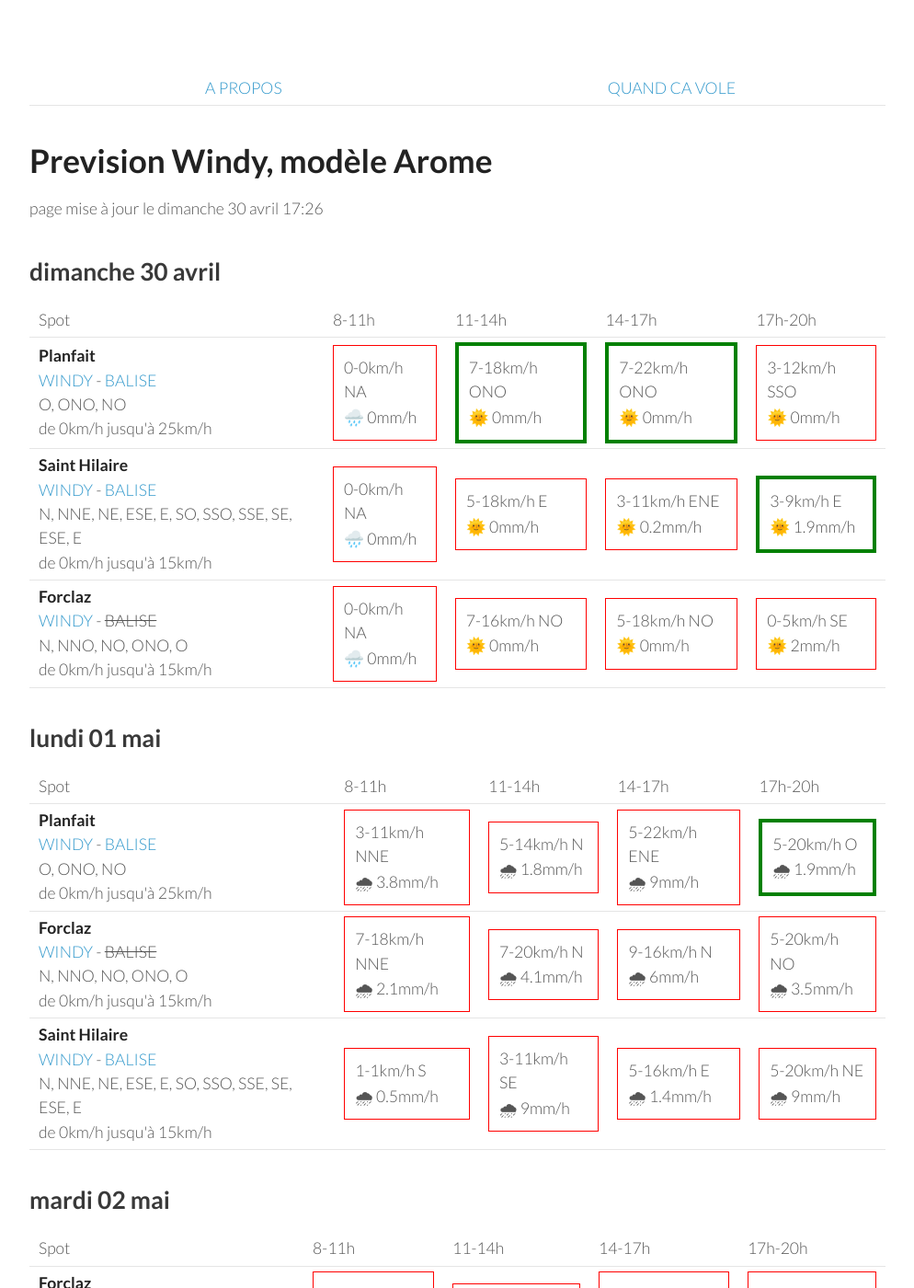
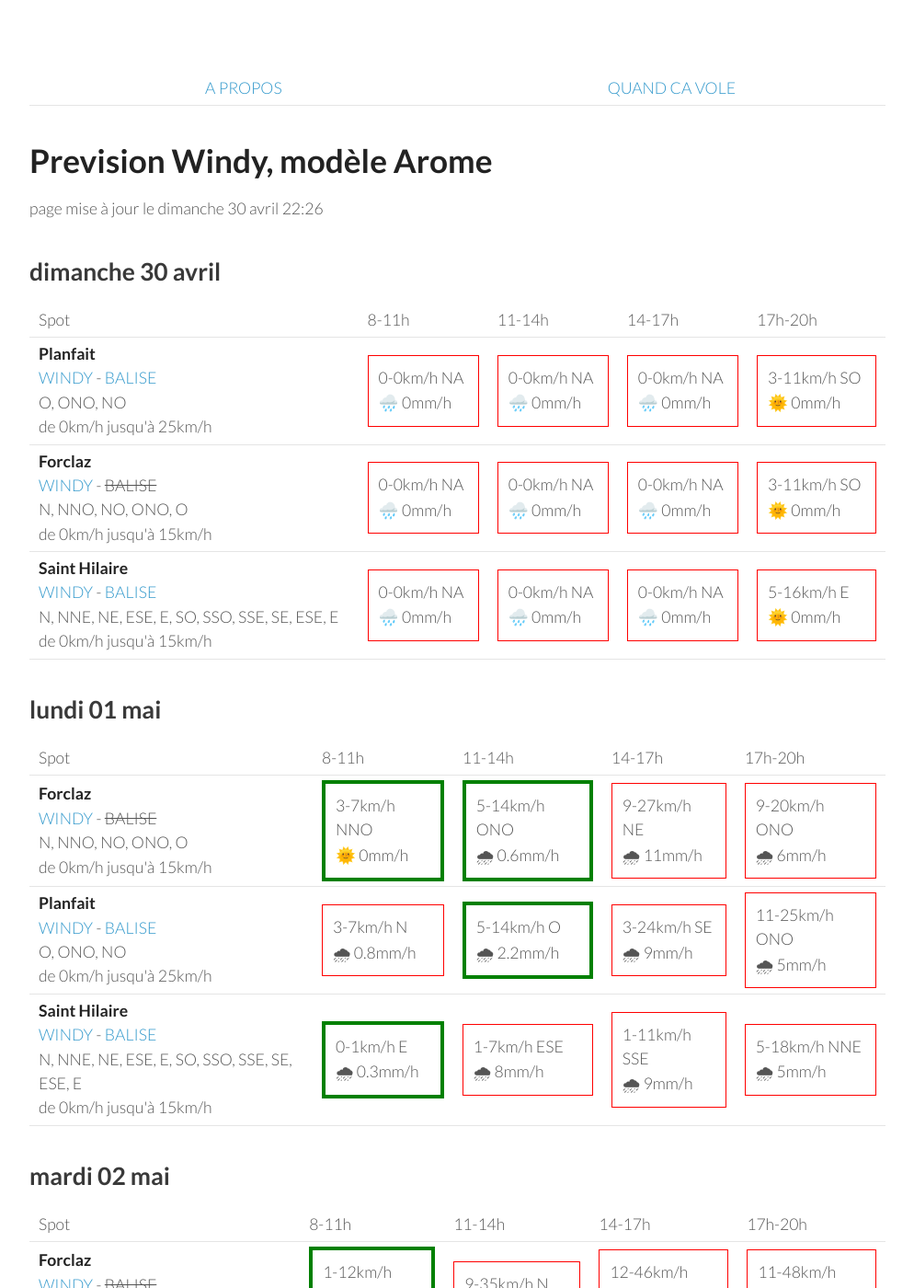
Before and after one commit to parapente-dans-le-nord/parapente-dans-le-nord.github.io, a Jekyll site: the page built from alpes_nord.markdown, in a window 1280 px wide and 1400 px high. Shown: the whole window at 92% size, without its empty margins (26-1020 px from the left). Built offline with Jekyll 4.4.1, drawn with Linux system fonts in a browser that asks for light colours; some of the changed text lies outside the part shown.

Commit message:
update index.markdown

```diff
--- a/alpes_nord.markdown
+++ b/alpes_nord.markdown
@@ -7,7 +7,7 @@ title:  "Tous les spots"
 {: .links}
 
 # Prevision Windy, modèle Arome
-page mise à jour le dimanche 30 avril 17:26
+page mise à jour le dimanche 30 avril 22:26
 
 ## dimanche 30 avril
 
@@ -25,27 +25,27 @@ page mise à jour le dimanche 30 avril 17:26
         <td><strong>Planfait</strong><br><a href="https://windy.com/45.853/6.223?45.415,6.223,8">WINDY</a> - <span class=""><a href="https://www.openwindmap.org/PP496">BALISE</a> </span><br> <span class="vent-favorable">O, ONO, NO</span><br><span class="force-vent">de 0km/h jusqu'à 25km/h</span> </td>
 
             <td><div class="not-flyable"><p>0-0km/h NA</p><p>🌧️ 0mm/h</p></div></td>
-            <td><div class="flyable"><p>7-18km/h ONO</p><p>🌞 0mm/h</p></div></td>
-            <td><div class="flyable"><p>7-22km/h ONO</p><p>🌞 0mm/h</p></div></td>
-            <td><div class="not-flyable"><p>3-12km/h SSO</p><p>🌞 0mm/h</p></div></td>
+            <td><div class="not-flyable"><p>0-0km/h NA</p><p>🌧️ 0mm/h</p></div></td>
+            <td><div class="not-flyable"><p>0-0km/h NA</p><p>🌧️ 0mm/h</p></div></td>
+            <td><div class="not-flyable"><p>3-11km/h SO</p><p>🌞 0mm/h</p></div></td>
+
+    </tr>
+<tr>
+        <td><strong>Forclaz</strong><br><a href="https://windy.com/45.814/6.247?45.375,6.246,8,m:eVwaglz">WINDY</a> - <span class="no-balise"> BALISE </span><br> <span class="vent-favorable">N, NNO, NO, ONO, O</span><br><span class="force-vent">de 0km/h jusqu'à 15km/h</span> </td>
+
+            <td><div class="not-flyable"><p>0-0km/h NA</p><p>🌧️ 0mm/h</p></div></td>
+            <td><div class="not-flyable"><p>0-0km/h NA</p><p>🌧️ 0mm/h</p></div></td>
+            <td><div class="not-flyable"><p>0-0km/h NA</p><p>🌧️ 0mm/h</p></div></td>
+            <td><div class="not-flyable"><p>3-11km/h SO</p><p>🌞 0mm/h</p></div></td>
 
     </tr>
 <tr>
         <td><strong>Saint Hilaire</strong><br><a href="https://windy.com/45.307/5.888?45.087,5.889,9,m:eUFagkX">WINDY</a> - <span class=""><a href="http://www.balisemeteo.com/balise.php?idBalise=61">BALISE</a> </span><br> <span class="vent-favorable">N, NNE, NE, ESE, E, SO, SSO, SSE, SE, ESE, E</span><br><span class="force-vent">de 0km/h jusqu'à 15km/h</span> </td>
 
             <td><div class="not-flyable"><p>0-0km/h NA</p><p>🌧️ 0mm/h</p></div></td>
-            <td><div class="not-flyable"><p>5-18km/h E</p><p>🌞 0mm/h</p></div></td>
-            <td><div class="not-flyable"><p>3-11km/h ENE</p><p>🌞 0.2mm/h</p></div></td>
-            <td><div class="flyable"><p>3-9km/h E</p><p>🌞 1.9mm/h</p></div></td>
-
-    </tr>
-<tr>
-        <td><strong>Forclaz</strong><br><a href="https://windy.com/45.814/6.247?45.375,6.246,8,m:eVwaglz">WINDY</a> - <span class="no-balise"> BALISE </span><br> <span class="vent-favorable">N, NNO, NO, ONO, O</span><br><span class="force-vent">de 0km/h jusqu'à 15km/h</span> </td>
-
             <td><div class="not-flyable"><p>0-0km/h NA</p><p>🌧️ 0mm/h</p></div></td>
-            <td><div class="not-flyable"><p>7-16km/h NO</p><p>🌞 0mm/h</p></div></td>
-            <td><div class="not-flyable"><p>5-18km/h NO</p><p>🌞 0mm/h</p></div></td>
-            <td><div class="not-flyable"><p>0-5km/h SE</p><p>🌞 2mm/h</p></div></td>
+            <td><div class="not-flyable"><p>0-0km/h NA</p><p>🌧️ 0mm/h</p></div></td>
+            <td><div class="not-flyable"><p>5-16km/h E</p><p>🌞 0mm/h</p></div></td>
 
     </tr>
 
@@ -65,32 +65,32 @@ page mise à jour le dimanche 30 avril 17:26
       <td>17h-20h</td>
     </tr>
 <tr>
-        <td><strong>Planfait</strong><br><a href="https://windy.com/45.853/6.223?45.415,6.223,8">WINDY</a> - <span class=""><a href="https://www.openwindmap.org/PP496">BALISE</a> </span><br> <span class="vent-favorable">O, ONO, NO</span><br><span class="force-vent">de 0km/h jusqu'à 25km/h</span> </td>
+        <td><strong>Forclaz</strong><br><a href="https://windy.com/45.814/6.247?45.375,6.246,8,m:eVwaglz">WINDY</a> - <span class="no-balise"> BALISE </span><br> <span class="vent-favorable">N, NNO, NO, ONO, O</span><br><span class="force-vent">de 0km/h jusqu'à 15km/h</span> </td>
 
-            <td><div class="not-flyable"><p>3-11km/h NNE</p><p>🌧 3.8mm/h</p></div></td>
-            <td><div class="not-flyable"><p>5-14km/h N</p><p>🌧 1.8mm/h</p></div></td>
-            <td><div class="not-flyable"><p>5-22km/h ENE</p><p>🌧 9mm/h</p></div></td>
-            <td><div class="flyable"><p>5-20km/h O</p><p>🌧 1.9mm/h</p></div></td>
+            <td><div class="flyable"><p>3-7km/h NNO</p><p>🌞 0mm/h</p></div></td>
+            <td><div class="flyable"><p>5-14km/h ONO</p><p>🌧 0.6mm/h</p></div></td>
+            <td><div class="not-flyable"><p>9-27km/h NE</p><p>🌧 11mm/h</p></div></td>
+            <td><div class="not-flyable"><p>9-20km/h ONO</p><p>🌧 6mm/h</p></div></td>
 
 
     </tr>
 <tr>
-        <td><strong>Forclaz</strong><br><a href="https://windy.com/45.814/6.247?45.375,6.246,8,m:eVwaglz">WINDY</a> - <span class="no-balise"> BALISE </span><br> <span class="vent-favorable">N, NNO, NO, ONO, O</span><br><span class="force-vent">de 0km/h jusqu'à 15km/h</span> </td>
+        <td><strong>Planfait</strong><br><a href="https://windy.com/45.853/6.223?45.415,6.223,8">WINDY</a> - <span class=""><a href="https://www.openwindmap.org/PP496">BALISE</a> </span><br> <span class="vent-favorable">O, ONO, NO</span><br><span class="force-vent">de 0km/h jusqu'à 25km/h</span> </td>
 
-            <td><div class="not-flyable"><p>7-18km/h NNE</p><p>🌧 2.1mm/h</p></div></td>
-            <td><div class="not-flyable"><p>7-20km/h N</p><p>🌧 4.1mm/h</p></div></td>
-            <td><div class="not-flyable"><p>9-16km/h N</p><p>🌧 6mm/h</p></div></td>
-            <td><div class="not-flyable"><p>5-20km/h NO</p><p>🌧 3.5mm/h</p></div></td>
+            <td><div class="not-flyable"><p>3-7km/h N</p><p>🌧 0.8mm/h</p></div></td>
+            <td><div class="flyable"><p>5-14km/h O</p><p>🌧 2.2mm/h</p></div></td>
+            <td><div class="not-flyable"><p>3-24km/h SE</p><p>🌧 9mm/h</p></div></td>
+            <td><div class="not-flyable"><p>11-25km/h ONO</p><p>🌧 5mm/h</p></div></td>
 
 
     </tr>
 <tr>
         <td><strong>Saint Hilaire</strong><br><a href="https://windy.com/45.307/5.888?45.087,5.889,9,m:eUFagkX">WINDY</a> - <span class=""><a href="http://www.balisemeteo.com/balise.php?idBalise=61">BALISE</a> </span><br> <span class="vent-favorable">N, NNE, NE, ESE, E, SO, SSO, SSE, SE, ESE, E</span><br><span class="force-vent">de 0km/h jusqu'à 15km/h</span> </td>
 
-            <td><div class="not-flyable"><p>1-1km/h S</p><p>🌧 0.5mm/h</p></div></td>
-            <td><div class="not-flyable"><p>3-11km/h SE</p><p>🌧 9mm/h</p></div></td>
-            <td><div class="not-flyable"><p>5-16km/h E</p><p>🌧 1.4mm/h</p></div></td>
-            <td><div class="not-flyable"><p>5-20km/h NE</p><p>🌧 9mm/h</p></div></td>
+            <td><div class="flyable"><p>0-1km/h E</p><p>🌧 0.3mm/h</p></div></td>
+            <td><div class="not-flyable"><p>1-7km/h ESE</p><p>🌧 8mm/h</p></div></td>
+            <td><div class="not-flyable"><p>1-11km/h SSE</p><p>🌧 9mm/h</p></div></td>
+            <td><div class="not-flyable"><p>5-18km/h NNE</p><p>🌧 5mm/h</p></div></td>
 
 
     </tr>
@@ -113,30 +113,30 @@ page mise à jour le dimanche 30 avril 17:26
 <tr>
         <td><strong>Forclaz</strong><br><a href="https://windy.com/45.814/6.247?45.375,6.246,8,m:eVwaglz">WINDY</a> - <span class="no-balise"> BALISE </span><br> <span class="vent-favorable">N, NNO, NO, ONO, O</span><br><span class="force-vent">de 0km/h jusqu'à 15km/h</span> </td>
 
-            <td><div class="not-flyable"><p>3-22km/h NNO</p><p>🌞 0mm/h</p></div></td>
-            <td><div class="not-flyable"><p>9-33km/h N</p><p>🌧 0.3mm/h</p></div></td>
-            <td><div class="not-flyable"><p>11-42km/h NNO</p><p>🌞 0mm/h</p></div></td>
-            <td><div class="not-flyable"><p>11-46km/h NNO</p><p>🌞 0mm/h</p></div></td>
+            <td><div class="flyable"><p>1-12km/h NNO</p><p>🌞 0mm/h</p></div></td>
+            <td><div class="not-flyable"><p>9-35km/h N</p><p>🌧 0.3mm/h</p></div></td>
+            <td><div class="not-flyable"><p>12-46km/h NNO</p><p>🌞 0mm/h</p></div></td>
+            <td><div class="not-flyable"><p>11-48km/h NNO</p><p>🌞 0mm/h</p></div></td>
 
 
     </tr>
 <tr>
         <td><strong>Saint Hilaire</strong><br><a href="https://windy.com/45.307/5.888?45.087,5.889,9,m:eUFagkX">WINDY</a> - <span class=""><a href="http://www.balisemeteo.com/balise.php?idBalise=61">BALISE</a> </span><br> <span class="vent-favorable">N, NNE, NE, ESE, E, SO, SSO, SSE, SE, ESE, E</span><br><span class="force-vent">de 0km/h jusqu'à 15km/h</span> </td>
 
-            <td><div class="not-flyable"><p>5-44km/h NNE</p><p>🌞 0mm/h</p></div></td>
-            <td><div class="not-flyable"><p>11-53km/h NNE</p><p>🌞 0mm/h</p></div></td>
-            <td><div class="not-flyable"><p>11-55km/h NNE</p><p>🌧 0.2mm/h</p></div></td>
-            <td><div class="not-flyable"><p>11-55km/h N</p><p>🌞 0mm/h</p></div></td>
+            <td><div class="not-flyable"><p>11-27km/h NE</p><p>🌞 0mm/h</p></div></td>
+            <td><div class="not-flyable"><p>11-55km/h NNE</p><p>🌞 0mm/h</p></div></td>
+            <td><div class="not-flyable"><p>11-57km/h NNE</p><p>🌧 0.2mm/h</p></div></td>
+            <td><div class="not-flyable"><p>9-55km/h N</p><p>🌧 0.2mm/h</p></div></td>
 
 
     </tr>
 <tr>
         <td><strong>Planfait</strong><br><a href="https://windy.com/45.853/6.223?45.415,6.223,8">WINDY</a> - <span class=""><a href="https://www.openwindmap.org/PP496">BALISE</a> </span><br> <span class="vent-favorable">O, ONO, NO</span><br><span class="force-vent">de 0km/h jusqu'à 25km/h</span> </td>
 
-            <td><div class="not-flyable"><p>3-22km/h N</p><p>🌞 0mm/h</p></div></td>
-            <td><div class="not-flyable"><p>11-37km/h N</p><p>🌧 0.2mm/h</p></div></td>
-            <td><div class="not-flyable"><p>12-44km/h N</p><p>🌞 0mm/h</p></div></td>
-            <td><div class="not-flyable"><p>12-46km/h NNO</p><p>🌞 0mm/h</p></div></td>
+            <td><div class="not-flyable"><p>1-7km/h N</p><p>🌞 0mm/h</p></div></td>
+            <td><div class="not-flyable"><p>11-38km/h N</p><p>🌧 0.3mm/h</p></div></td>
+            <td><div class="not-flyable"><p>12-46km/h N</p><p>🌞 0mm/h</p></div></td>
+            <td><div class="not-flyable"><p>12-48km/h N</p><p>🌞 0mm/h</p></div></td>
 
 
     </tr>
@@ -160,9 +160,9 @@ page mise à jour le dimanche 30 avril 17:26
         <td><strong>Planfait</strong><br><a href="https://windy.com/45.853/6.223?45.415,6.223,8">WINDY</a> - <span class=""><a href="https://www.openwindmap.org/PP496">BALISE</a> </span><br> <span class="vent-favorable">O, ONO, NO</span><br><span class="force-vent">de 0km/h jusqu'à 25km/h</span> </td>
 
             <td><div class="not-flyable"><p>3-16km/h ESE</p><p>🌞 0mm/h</p></div></td>
-            <td><div class="flyable"><p>5-20km/h ONO</p><p>🌞 0mm/h</p></div></td>
-            <td><div class="not-flyable"><p>5-27km/h ONO</p><p>🌞 0mm/h</p></div></td>
-            <td><div class="not-flyable"><p>5-27km/h ONO</p><p>🌞 0mm/h</p></div></td>
+            <td><div class="flyable"><p>3-18km/h ONO</p><p>🌞 0mm/h</p></div></td>
+            <td><div class="not-flyable"><p>7-27km/h ONO</p><p>🌞 0mm/h</p></div></td>
+            <td><div class="not-flyable"><p>5-29km/h ONO</p><p>🌞 0mm/h</p></div></td>
 
 
     </tr>
@@ -170,18 +170,18 @@ page mise à jour le dimanche 30 avril 17:26
         <td><strong>Forclaz</strong><br><a href="https://windy.com/45.814/6.247?45.375,6.246,8,m:eVwaglz">WINDY</a> - <span class="no-balise"> BALISE </span><br> <span class="vent-favorable">N, NNO, NO, ONO, O</span><br><span class="force-vent">de 0km/h jusqu'à 15km/h</span> </td>
 
             <td><div class="not-flyable"><p>3-16km/h SE</p><p>🌞 0mm/h</p></div></td>
-            <td><div class="not-flyable"><p>3-18km/h O</p><p>🌞 0mm/h</p></div></td>
-            <td><div class="not-flyable"><p>5-27km/h ONO</p><p>🌞 0mm/h</p></div></td>
-            <td><div class="not-flyable"><p>5-27km/h ONO</p><p>🌞 0mm/h</p></div></td>
+            <td><div class="not-flyable"><p>3-16km/h O</p><p>🌞 0mm/h</p></div></td>
+            <td><div class="not-flyable"><p>7-27km/h ONO</p><p>🌞 0mm/h</p></div></td>
+            <td><div class="not-flyable"><p>5-29km/h ONO</p><p>🌞 0mm/h</p></div></td>
 
 
     </tr>
 <tr>
         <td><strong>Saint Hilaire</strong><br><a href="https://windy.com/45.307/5.888?45.087,5.889,9,m:eUFagkX">WINDY</a> - <span class=""><a href="http://www.balisemeteo.com/balise.php?idBalise=61">BALISE</a> </span><br> <span class="vent-favorable">N, NNE, NE, ESE, E, SO, SSO, SSE, SE, ESE, E</span><br><span class="force-vent">de 0km/h jusqu'à 15km/h</span> </td>
 
-            <td><div class="not-flyable"><p>0-22km/h ESE</p><p>🌞 0mm/h</p></div></td>
-            <td><div class="not-flyable"><p>3-18km/h OSO</p><p>🌞 0mm/h</p></div></td>
-            <td><div class="not-flyable"><p>5-29km/h OSO</p><p>🌞 0mm/h</p></div></td>
+            <td><div class="not-flyable"><p>1-20km/h ESE</p><p>🌞 0mm/h</p></div></td>
+            <td><div class="not-flyable"><p>3-16km/h OSO</p><p>🌞 0mm/h</p></div></td>
+            <td><div class="not-flyable"><p>5-31km/h OSO</p><p>🌞 0mm/h</p></div></td>
             <td><div class="not-flyable"><p>5-31km/h ONO</p><p>🌞 0mm/h</p></div></td>
 
 
@@ -205,10 +205,10 @@ page mise à jour le dimanche 30 avril 17:26
 <tr>
         <td><strong>Planfait</strong><br><a href="https://windy.com/45.853/6.223?45.415,6.223,8">WINDY</a> - <span class=""><a href="https://www.openwindmap.org/PP496">BALISE</a> </span><br> <span class="vent-favorable">O, ONO, NO</span><br><span class="force-vent">de 0km/h jusqu'à 25km/h</span> </td>
 
-            <td><div class="not-flyable"><p>5-24km/h ESE</p><p>🌞 0mm/h</p></div></td>
-            <td><div class="flyable"><p>5-25km/h O</p><p>🌞 0mm/h</p></div></td>
-            <td><div class="flyable"><p>5-25km/h O</p><p>🌞 0mm/h</p></div></td>
-            <td><div class="not-flyable"><p>5-31km/h O</p><p>🌞 0mm/h</p></div></td>
+            <td><div class="not-flyable"><p>7-25km/h ESE</p><p>🌞 0mm/h</p></div></td>
+            <td><div class="not-flyable"><p>1-25km/h SO</p><p>🌞 0mm/h</p></div></td>
+            <td><div class="not-flyable"><p>9-31km/h OSO</p><p>🌞 0mm/h</p></div></td>
+            <td><div class="not-flyable"><p>9-38km/h O</p><p>🌞 0mm/h</p></div></td>
 
 
     </tr>
@@ -216,19 +216,19 @@ page mise à jour le dimanche 30 avril 17:26
         <td><strong>Forclaz</strong><br><a href="https://windy.com/45.814/6.247?45.375,6.246,8,m:eVwaglz">WINDY</a> - <span class="no-balise"> BALISE </span><br> <span class="vent-favorable">N, NNO, NO, ONO, O</span><br><span class="force-vent">de 0km/h jusqu'à 15km/h</span> </td>
 
             <td><div class="not-flyable"><p>5-25km/h ESE</p><p>🌞 0mm/h</p></div></td>
-            <td><div class="not-flyable"><p>3-24km/h ONO</p><p>🌞 0mm/h</p></div></td>
-            <td><div class="not-flyable"><p>5-25km/h ONO</p><p>🌞 0mm/h</p></div></td>
-            <td><div class="not-flyable"><p>5-29km/h ONO</p><p>🌞 0mm/h</p></div></td>
+            <td><div class="not-flyable"><p>1-27km/h SO</p><p>🌞 0mm/h</p></div></td>
+            <td><div class="not-flyable"><p>7-31km/h OSO</p><p>🌞 0mm/h</p></div></td>
+            <td><div class="not-flyable"><p>7-38km/h O</p><p>🌞 0mm/h</p></div></td>
 
 
     </tr>
 <tr>
         <td><strong>Saint Hilaire</strong><br><a href="https://windy.com/45.307/5.888?45.087,5.889,9,m:eUFagkX">WINDY</a> - <span class=""><a href="http://www.balisemeteo.com/balise.php?idBalise=61">BALISE</a> </span><br> <span class="vent-favorable">N, NNE, NE, ESE, E, SO, SSO, SSE, SE, ESE, E</span><br><span class="force-vent">de 0km/h jusqu'à 15km/h</span> </td>
 
-            <td><div class="not-flyable"><p>1-37km/h SO</p><p>🌞 0mm/h</p></div></td>
-            <td><div class="not-flyable"><p>7-44km/h OSO</p><p>🌞 0mm/h</p></div></td>
-            <td><div class="not-flyable"><p>9-53km/h SO</p><p>🌞 0mm/h</p></div></td>
-            <td><div class="not-flyable"><p>9-50km/h SO</p><p>🌞 0mm/h</p></div></td>
+            <td><div class="not-flyable"><p>3-40km/h S</p><p>🌞 0mm/h</p></div></td>
+            <td><div class="not-flyable"><p>7-48km/h SO</p><p>🌞 0mm/h</p></div></td>
+            <td><div class="not-flyable"><p>11-55km/h SO</p><p>🌞 0mm/h</p></div></td>
+            <td><div class="not-flyable"><p>7-53km/h O</p><p>🌞 0mm/h</p></div></td>
 
 
     </tr>
@@ -251,30 +251,30 @@ page mise à jour le dimanche 30 avril 17:26
 <tr>
         <td><strong>Planfait</strong><br><a href="https://windy.com/45.853/6.223?45.415,6.223,8">WINDY</a> - <span class=""><a href="https://www.openwindmap.org/PP496">BALISE</a> </span><br> <span class="vent-favorable">O, ONO, NO</span><br><span class="force-vent">de 0km/h jusqu'à 25km/h</span> </td>
 
-            <td><div class="not-flyable"><p>1-9km/h E</p><p>🌞 0mm/h</p></div></td>
-            <td><div class="not-flyable"><p>1-16km/h OSO</p><p>🌧 0.3mm/h</p></div></td>
-            <td><div class="flyable"><p>1-25km/h O</p><p>🌧 1.2mm/h</p></div></td>
-            <td><div class="flyable"><p>3-25km/h ONO</p><p>🌧 0.9mm/h</p></div></td>
+            <td><div class="not-flyable"><p>3-9km/h E</p><p>🌞 0mm/h</p></div></td>
+            <td><div class="flyable"><p>3-18km/h ONO</p><p>🌞 0mm/h</p></div></td>
+            <td><div class="flyable"><p>5-25km/h ONO</p><p>🌧 0.3mm/h</p></div></td>
+            <td><div class="flyable"><p>3-22km/h O</p><p>🌞 0mm/h</p></div></td>
+
+
+    </tr>
+<tr>
+        <td><strong>Saint Hilaire</strong><br><a href="https://windy.com/45.307/5.888?45.087,5.889,9,m:eUFagkX">WINDY</a> - <span class=""><a href="http://www.balisemeteo.com/balise.php?idBalise=61">BALISE</a> </span><br> <span class="vent-favorable">N, NNE, NE, ESE, E, SO, SSO, SSE, SE, ESE, E</span><br><span class="force-vent">de 0km/h jusqu'à 15km/h</span> </td>
+
+            <td><div class="flyable"><p>1-14km/h E</p><p>🌞 0mm/h</p></div></td>
+            <td><div class="not-flyable"><p>3-22km/h NNO</p><p>🌞 0mm/h</p></div></td>
+            <td><div class="not-flyable"><p>5-25km/h O</p><p>🌞 0mm/h</p></div></td>
+            <td><div class="not-flyable"><p>5-27km/h OSO</p><p>🌞 0mm/h</p></div></td>
 
 
     </tr>
 <tr>
         <td><strong>Forclaz</strong><br><a href="https://windy.com/45.814/6.247?45.375,6.246,8,m:eVwaglz">WINDY</a> - <span class="no-balise"> BALISE </span><br> <span class="vent-favorable">N, NNO, NO, ONO, O</span><br><span class="force-vent">de 0km/h jusqu'à 15km/h</span> </td>
 
-            <td><div class="not-flyable"><p>1-9km/h E</p><p>🌞 0mm/h</p></div></td>
-            <td><div class="not-flyable"><p>1-16km/h OSO</p><p>🌧 0.2mm/h</p></div></td>
-            <td><div class="not-flyable"><p>1-25km/h NO</p><p>🌧 1.8mm/h</p></div></td>
-            <td><div class="not-flyable"><p>5-25km/h NO</p><p>🌧 1.3mm/h</p></div></td>
-
-
-    </tr>
-<tr>
-        <td><strong>Saint Hilaire</strong><br><a href="https://windy.com/45.307/5.888?45.087,5.889,9,m:eUFagkX">WINDY</a> - <span class=""><a href="http://www.balisemeteo.com/balise.php?idBalise=61">BALISE</a> </span><br> <span class="vent-favorable">N, NNE, NE, ESE, E, SO, SSO, SSE, SE, ESE, E</span><br><span class="force-vent">de 0km/h jusqu'à 15km/h</span> </td>
-
-            <td><div class="not-flyable"><p>3-12km/h ENE</p><p>🌞 0mm/h</p></div></td>
-            <td><div class="not-flyable"><p>3-18km/h NO</p><p>🌞 0mm/h</p></div></td>
-            <td><div class="not-flyable"><p>3-27km/h ONO</p><p>🌧 0.2mm/h</p></div></td>
-            <td><div class="not-flyable"><p>3-31km/h ONO</p><p>🌧 0.5mm/h</p></div></td>
+            <td><div class="not-flyable"><p>3-11km/h E</p><p>🌞 0mm/h</p></div></td>
+            <td><div class="not-flyable"><p>3-16km/h NO</p><p>🌞 0mm/h</p></div></td>
+            <td><div class="not-flyable"><p>5-25km/h ONO</p><p>🌧 0.4mm/h</p></div></td>
+            <td><div class="not-flyable"><p>1-22km/h O</p><p>🌧 0.2mm/h</p></div></td>
 
 
     </tr>
```
